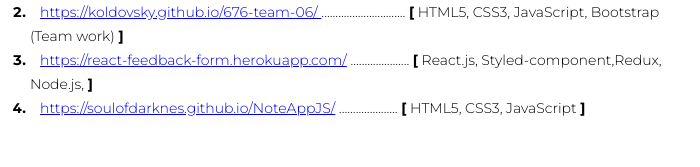
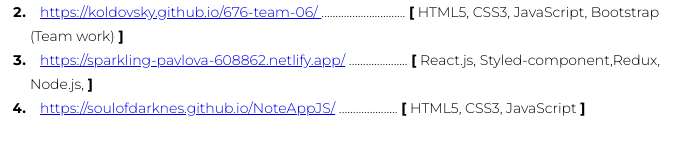
Before and after one commit to SoulOfDarknes/Resume, a website: page index.html in a window 1280 px wide. Shown: the part 402-569 px from the top of the page, 485-1185 px from the left. Drawn offline with Linux system fonts and the light colour scheme.

Commit message:
Update index.html

```diff
--- a/index.html
+++ b/index.html
@@ -50,7 +50,7 @@
 					</li>
 					<li class="project-item">
 						<span class="project-tech">
-							<a href="https://sparkling-pavlova-608862.netlify.app/" target="_blank" class="project-link">https://react-feedback-form.herokuapp.com/</a>
+							<a href="https://sparkling-pavlova-608862.netlify.app/" target="_blank" class="project-link">https://sparkling-pavlova-608862.netlify.app/</a>
 							.....................
 							<span class="project-bracket">[</span>
 							React.js, Styled-component,Redux, Node.js,
```
